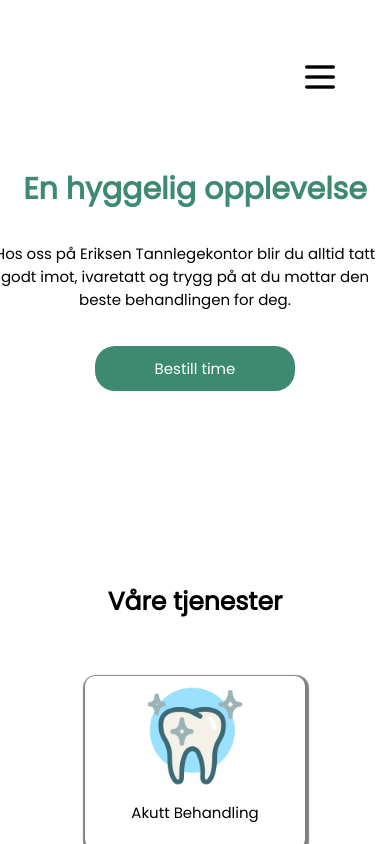
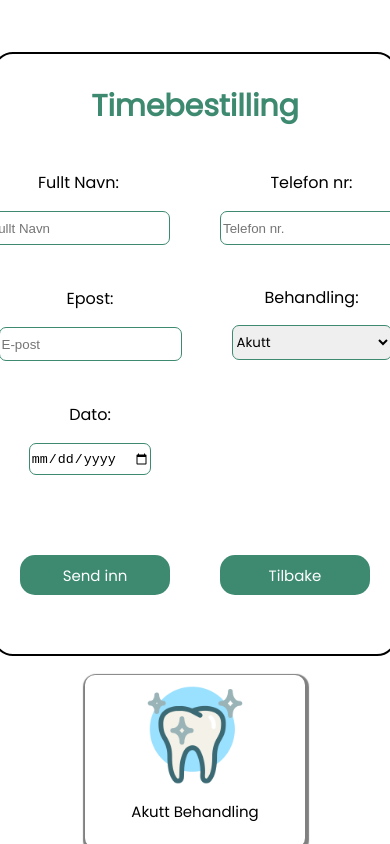
Before and after one commit to SanderRasmus/Eriksen_Tannlege, a plain HTML site: page index.html in a window 390 px wide. Both pictures are taken after a click on the button "Bestill time". Shown: the top 844 px of the page. Drawn offline with Linux system fonts and the light colour scheme.

Commit message:
Responsiv + Bestill Time

```diff
--- a/index.html
+++ b/index.html
@@ -25,7 +25,7 @@
         <div class="Meny">
             <p>Om Oss</p>
         </div>
-        <div class="Timebestilling">
+        <div class="Timebestilling bestillBtn">
             <img src="/bilder/Kalender.jpg" alt="">
             <p>Bestill time</p>
         </div>
@@ -51,7 +51,7 @@
             <div>
                 <p>Om Oss</p>
             </div>
-            <div>
+            <div class="bestillBtn">
                 <p>Bestill time</p>
             </div>
         </div>
@@ -65,7 +65,7 @@
             <p>
                 Hos oss på Eriksen Tannlegekontor blir du alltid tatt godt imot, ivaretatt og trygg på at du mottar den beste behandlingen for deg.
             </p>
-            <button id="bestillBtn">Bestill time</button>
+            <button id="bestillBtn" class="bestillBtn">Bestill time</button>
         </div>
         <div class="Landing-Bilde">
             <img src="/bilder/Tannlege.jpg" alt="">
@@ -99,6 +99,56 @@
         </div>
     </section>
 
+    <section class="Bestill-Section">
+        <div class="Bestill-Popup">
+            <div>
+                <p>
+                    Timebestilling
+                </p>
+            </div>
+            <div class="Bestill-Form">
+                <div>
+                    <div id="Navn">
+                        <p>Fullt Navn:</p>
+                        <input id="NavnInp" type="text" placeholder="Fullt Navn">
+                    </div>
+                    <div id="TLF">
+                        <p>Telefon nr:</p>
+                        <input id="TlfInp" type="text" placeholder="Telefon nr.">
+                    </div>
+                </div>
+
+
+                <div>
+                    <div id="E-post">
+                        <p>Epost: </p>
+                        <input id="EpostInp" type="text" placeholder="E-post">
+                    </div>
+                    <div id="behandling">
+                        <label for="valgt-behandling">Behandling:</label>
+                        <select name="valgt-behandling" id="valgt-behandling">
+                            <option value="Akutt">Akutt</option>
+                            <option value="Rotfylling">Rotfylling</option>
+                            <option value="Undersøkelse">Undersøkelse</option>
+                            <option value="Tanntrekking">Tanntrekking</option>
+                        </select>
+                    </div>
+                </div>
+
+
+                <div>
+                    <div id="Dato">
+                        <p>Dato:</p>
+                        <input id="DatoInp" type="date" placeholder="Dato">
+                    </div>
+                    <div></div>
+                </div>
+            </div>
+            <button id="Bestill-SendinnBtn">Send inn</button>
+            <button id="Bestill-TilbakeBtn">Tilbake</button>
+        </div>
+    </section>
+
     <footer>
         <div class="footer-container">
             <div>
--- a/script.js
+++ b/script.js
@@ -1,27 +1,36 @@
+const hamburgerBtn = document.querySelector("#HamBtn");
+const bestillBtn = document.querySelectorAll(".bestillBtn")
+const bestillSendBtn = document.querySelector("#Bestill-SendinnBtn")
+const bestillTilbakeBtn = document.querySelector("#Bestill-TilbakeBtn")
+
 const tjenesterEl = document.querySelectorAll(".Tjenester-Item");
-const hamburgerBtn = document.querySelector("#HamBtn");
 const hamburgermenuEl = document.querySelector(".hammeny-hidden");
 const behandlingEl = document.querySelector("#BehandlingEl");
+const bestillingPopup = document.querySelector(".Bestill-Popup")
 
 const bodyEl = document.querySelector("body");
 
 behandlingEl.addEventListener("click", behandlingscroll);
+bestillTilbakeBtn.addEventListener("click", LukkPopup);
+
 
 for(let i = 0; i < tjenesterEl.length; i++) {
     tjenesterEl[i].addEventListener("mouseover", AnimasjonEnter);
     tjenesterEl[i].addEventListener("mouseout", AnimasjonExit);
 }
 
-function AnimasjonEnter() {
-    this.className = "DivEnter"
-};
-
-function AnimasjonExit() {
-    this.className = "DivExit";
+for(let i = 0; i < bestillBtn.length; i++) {
+    bestillBtn[i].addEventListener("click", BestillPopup);
 }
 
 if(window.innerWidth <= 718) {
     hamburgerBtn.addEventListener("click", Hamburgermeny)
+    hamburgerBtn.style.zIndex = 2;
+    hamburgermenuEl.style.zIndex = 2;
+}
+else {
+    hamburgerBtn.style.zIndex = -1;
+    hamburgermenuEl.style.zIndex = -1;
 }
 
 function behandlingscroll() {
@@ -43,3 +52,24 @@ function Lukkmeny() {
     hamburgermenuEl.classList = "hammeny-hidden";
     hamburgerBtn.addEventListener("click", Hamburgermeny);
 }
+
+function AnimasjonEnter() {
+    this.className = "DivEnter"
+}
+
+function AnimasjonExit() {
+    this.className = "DivExit";
+}
+
+function BestillPopup() {
+    bodyEl.style.backgroundColor = "lightgrey";
+    bestillingPopup.style.visibility = "visible";
+    bestillingPopup.style.zIndex = 3;
+    Lukkmeny()
+}
+
+function LukkPopup() {
+    bodyEl.style.backgroundColor = "white";
+    bestillingPopup.style.visibility = "hidden";
+    bestillingPopup.style.zIndex = 0;
+}
--- a/style.css
+++ b/style.css
@@ -16,7 +16,6 @@ nav {
     flex-direction: row;
     gap: 50px;
     padding-bottom: 10px;
-    border-bottom: 1px solid black;
 }
 
 nav > div > p {
@@ -103,6 +102,7 @@ nav > div > p {
 
 .hammeny-hidden {
     visibility: hidden;
+    z-index: -1;
 }
 
 .hammeny-container {
@@ -129,7 +129,7 @@ nav > div > p {
 /*-----------------------------*/
 .Tjenester-Section {
     margin-top: 200px;
-    margin-bottom: 200px;
+    margin-bottom: -300px;
     display: flex;
     flex-direction: column;
     align-items: center;
@@ -266,6 +266,7 @@ nav > div > p {
     border-radius: 20px;
     width: 220px;
     height: 50px;
+    z-index: 1;
 }
 
 #bestillBtn:hover {
@@ -273,6 +274,121 @@ nav > div > p {
     text-decoration: underline;
     font-weight: 600;
 }
+
+
+/*-----------------------------*/
+/* Bestill Popup  */
+/*-----------------------------*/
+
+.Bestill-Section {
+    position: relative;
+    top: -800px;
+    display: flex;
+    align-items: center;
+    flex-direction: column;
+}
+
+.Bestill-Popup {
+    border: 2px solid black;
+    background-color: white;
+    border-radius: 20px;
+    width: 500px;
+    height: 600px;
+    display: flex;
+    align-items: center;
+    flex-direction: column;
+    visibility: hidden;
+}
+
+.Bestill-Popup > button {
+    width: 150px;
+    height: 40px;
+    border-radius: 15px;
+    border: 0px;
+    background-color: rgb(61, 138, 112);
+    color: white;
+    font-family: 'Poppins', sans-serif;
+    font-size: 15px;
+}
+
+#Bestill-SendinnBtn {
+    position: relative;
+    top: 50px;
+    left: -100px;
+}
+
+#Bestill-TilbakeBtn {
+    position: relative;
+    top: 10px;
+    right: -100px;
+}
+
+#Bestill-SendinnBtn:hover, #Bestill-TilbakeBtn:hover {
+    cursor: pointer;
+    text-decoration: underline;
+}
+
+
+.Bestill-Popup > div:first-child > p {
+    font-size: 30px;
+    font-family: 'Poppins', sans-serif;
+    font-weight: 600;
+    color: rgb(61, 138, 112);
+}
+
+.Bestill-Form {
+    position: relative;
+    top: -30px;
+    display: flex;
+    align-items: center;
+    flex-direction: column;
+}
+
+.Bestill-Form > div {
+    display: flex;
+    flex-direction: row;
+    justify-content: center;
+    gap: 50px;
+    margin-top: 25px;
+}
+
+#Dato {
+    position: relative;
+    left: -80px;
+}
+
+#Navn, #TLF, #E-post, #Dato {
+    display: flex;
+    align-items: center;
+    flex-direction: column;
+    gap: 0px;
+    font-family: 'Poppins', sans-serif;
+}
+
+#Navn > input, #TLF > input, #E-post > input, #Dato > input, #valgt-behandling {
+    height: 30px;
+    border-radius: 7px;
+    border: 1px solid rgb(61, 138, 112);
+}
+
+#valgt-behandling, label {
+    font-family: 'Poppins', sans-serif;
+}
+
+#valgt-behandling {
+    height: 35px;
+    width: 160px;
+}
+
+#behandling {
+    position: relative;
+    top: 15px;
+    gap: 15px;
+    display: flex;
+    align-items: center;
+    flex-direction: column;
+}
+
 
 /* Footer */
 
@@ -518,3 +634,14 @@ footer {
         left: -150px;
     }
 }
+
+@media screen and (max-width: 489px) {
+    .Bestill-Section {
+        position: relative;
+        top: -1250px;
+    }
+
+    .Bestill-Popup {
+        width: 400px;
+    }
+}
```
